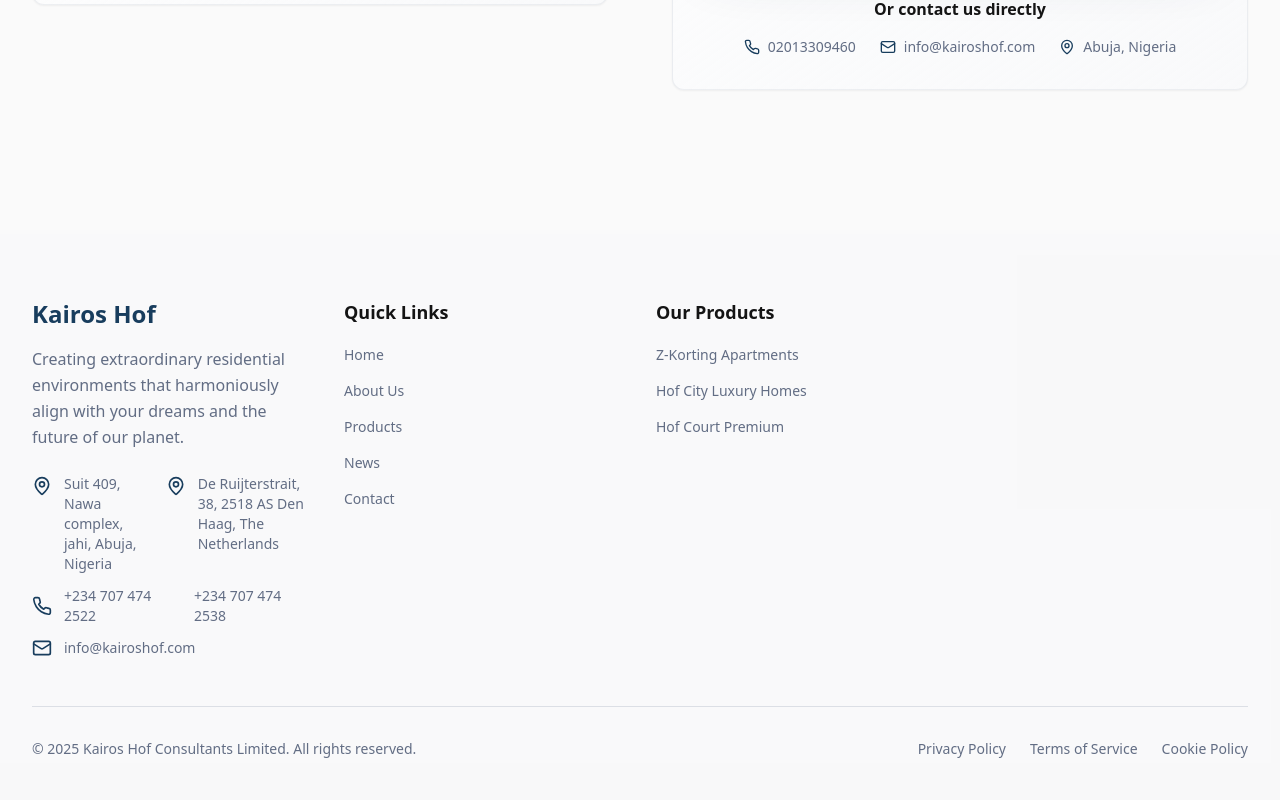
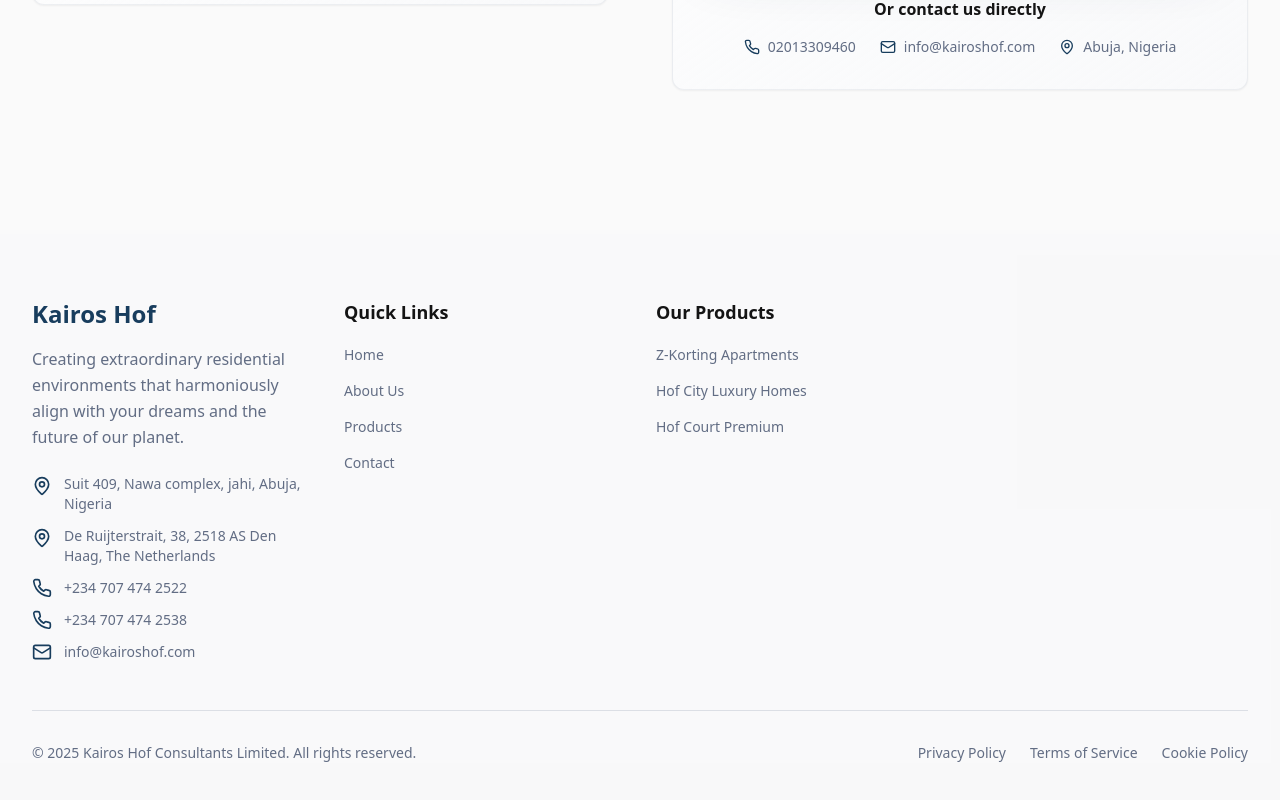
Before and after one commit to J-odion/kairoshof, a React (Vite) app: page /contact in a window 1280 px wide. Shown: the part 1524-2324 px from the top of the page. Built offline with nearby package versions, Linux system fonts and the light colour scheme.

Commit message:
footer changes

```diff
--- a/src/components/Footer.tsx
+++ b/src/components/Footer.tsx
@@ -10,7 +10,7 @@ const Footer = () => {
     { label: "Home", href: "/" },
     { label: "About Us", href: "/about" },
     { label: "Products", href: "/products" },
-    { label: "News", href: "/news" },
+    // { label: "News", href: "/news" },
     { label: "Contact", href: "/contact" },
   ];
 
@@ -46,16 +46,23 @@ const Footer = () => {
                 <p className="text-muted-foreground text-sm">
                   Suit 409, Nawa complex, jahi, Abuja, Nigeria
                 </p>
+              </div>
+              <div className="flex items-start gap-3">
                 <MapPin className="h-5 w-5 text-primary flex-shrink-0 mt-0.5" />
                 <p className="text-muted-foreground text-sm">
                   De Ruijterstrait, 38, 2518 AS Den Haag, The Netherlands
                 </p>
               </div>
+
               <div className="flex items-center gap-3">
                 <Phone className="h-5 w-5 text-primary flex-shrink-0" />
                 <p className="text-muted-foreground text-sm">+234 707 474 2522</p>
+              </div>
+              <div className="flex items-center gap-3">
+                <Phone className="h-5 w-5 text-primary flex-shrink-0" />
                 <p className="text-muted-foreground text-sm">+234 707 474 2538</p>
               </div>
+
               <div className="flex items-center gap-3">
                 <Mail className="h-5 w-5 text-primary flex-shrink-0" />
                 <p className="text-muted-foreground text-sm">info@kairoshof.com</p>
```
